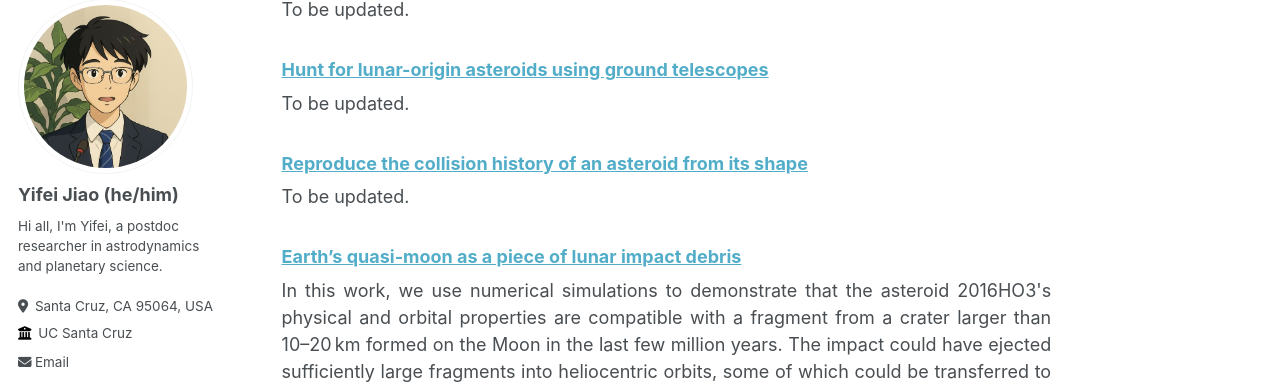
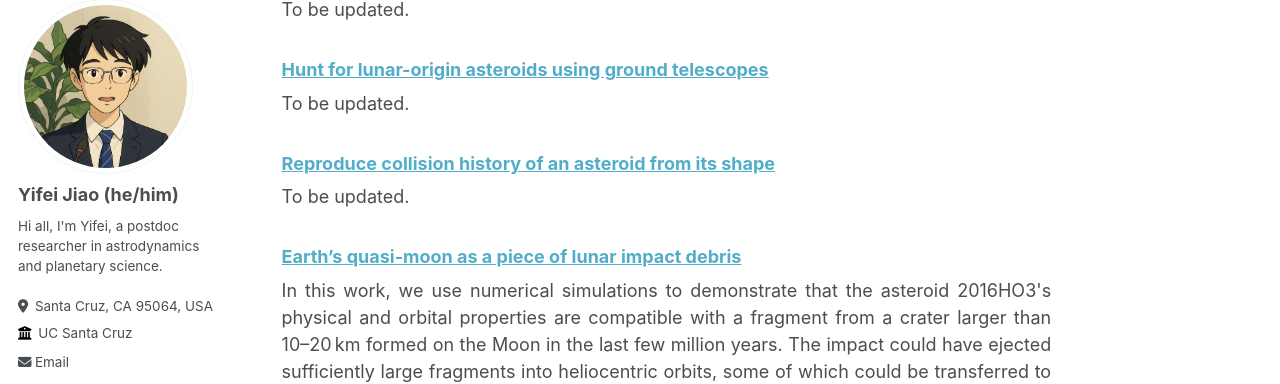
Before and after one commit to jiaoyf-thu/jiaoyf-thu.github.io, a Jekyll site: the page built from _pages/research.md, in a window 1280 px wide and 900 px high, scrolled down 305 px. Shown: the part 107-491 px from the top of the window. Built offline with Jekyll 4.4.1, drawn with Linux system fonts in a browser that asks for light colours; some web fonts are replaced.

Commit message:
Update link text for asteroid collision history

```diff
--- a/_pages/research.md
+++ b/_pages/research.md
@@ -30,7 +30,7 @@ To be updated.
 To be updated.
 </p>
 
-### <a href="https://doi.org/10.1093/mnras/staf1628" target="_blank">Reproduce the collision history of an asteroid from its shape</a>
+### <a href="https://doi.org/10.1093/mnras/staf1628" target="_blank">Reproduce collision history of an asteroid from its shape</a>
 
 <p align="justify">
 To be updated.
```
